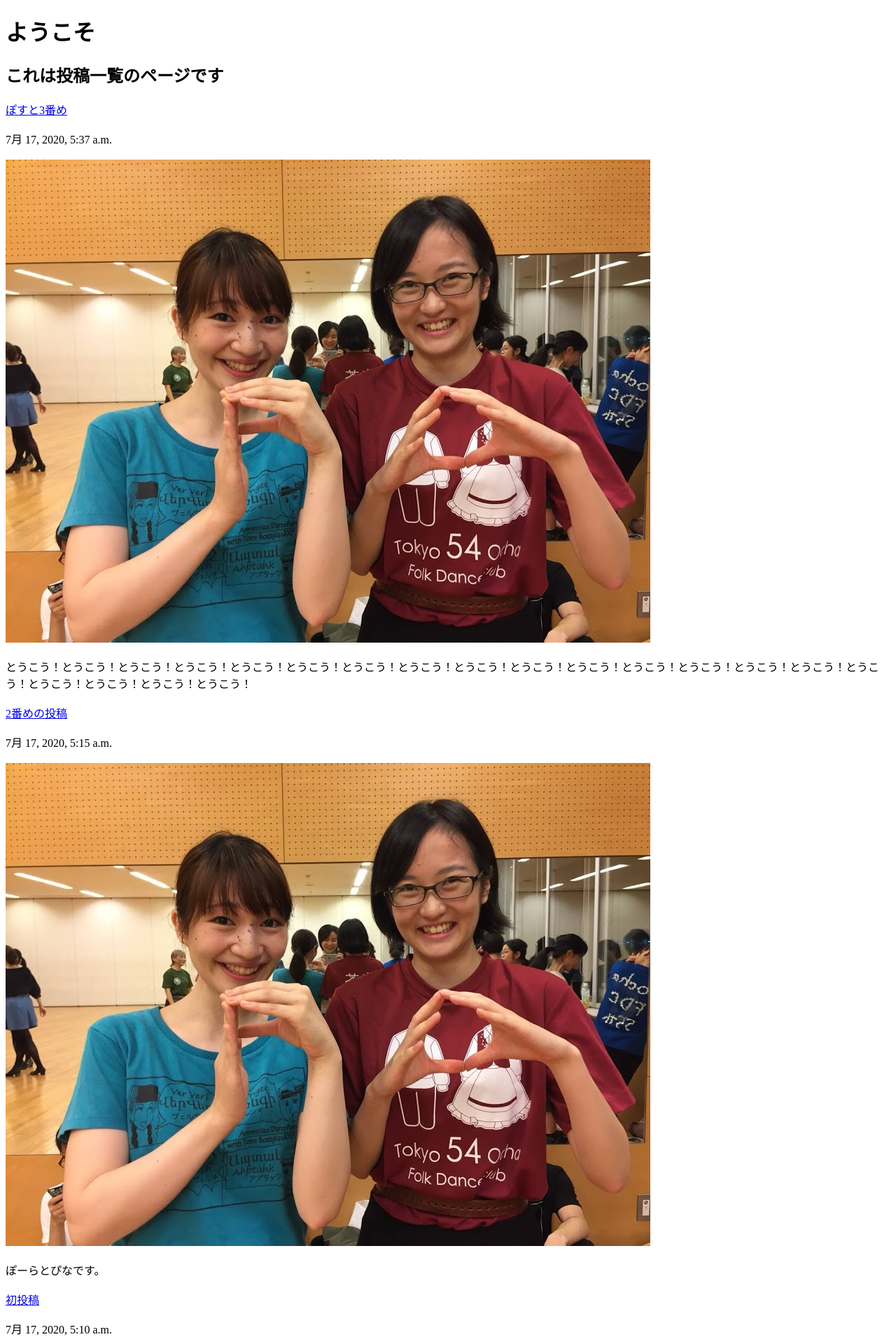
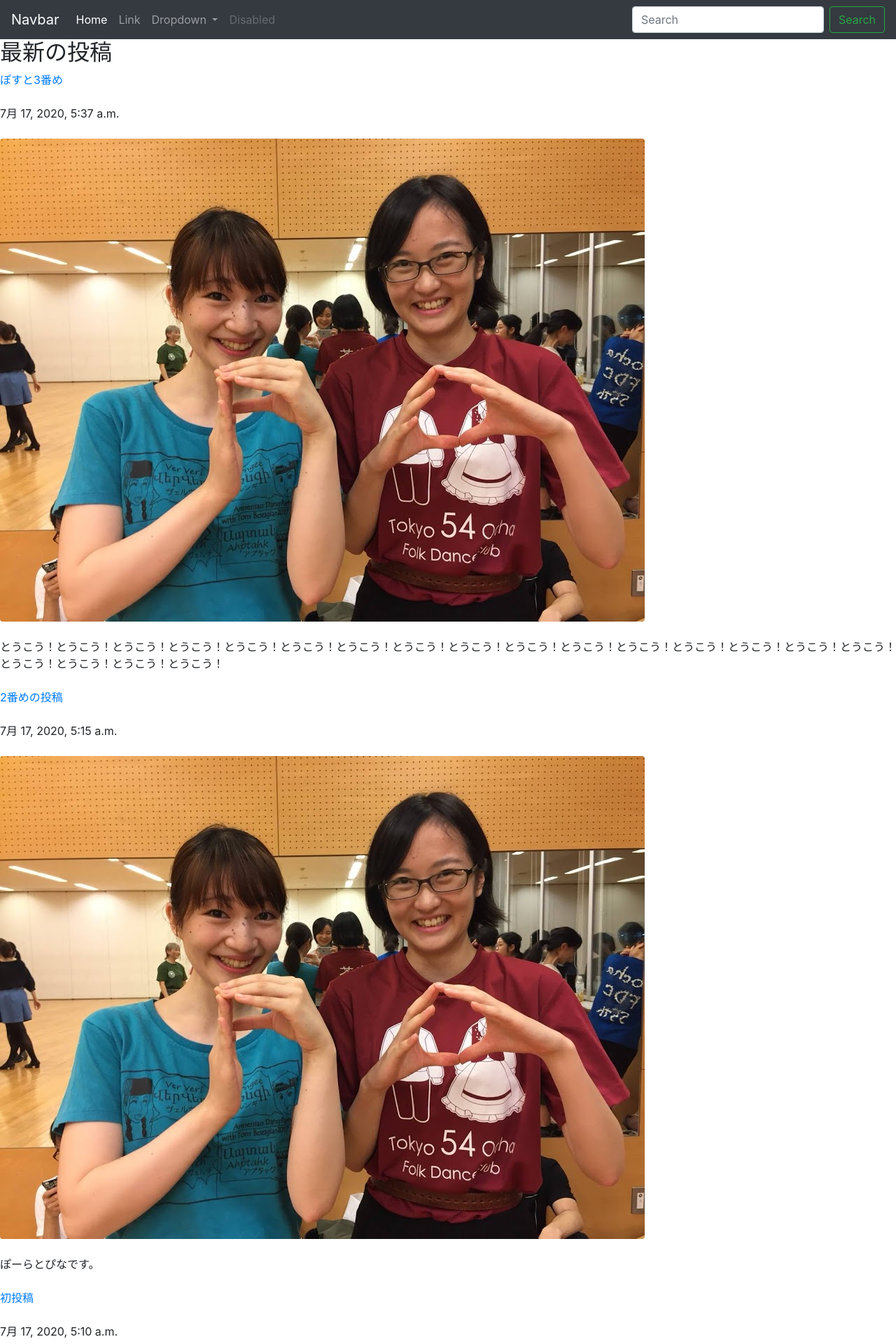
Before and after one commit to hinamae/django_practice, a Django app: page /posts/ in a window 1280 px wide. Shown: the top 1920 px of the page at 70% size. Run offline with Django 3.2, Linux system fonts and the light colour scheme; data comes from the database, SQL or seed files in the repository; some libraries are stand-ins or nearby versions.

Commit message:
bootstrapの導入、navbarの追加と、ima classの追加

```diff
--- a/myblogapp/posts/templates/posts/index.html
+++ b/myblogapp/posts/templates/posts/index.html
@@ -4,10 +4,51 @@
         <title>
             投稿一覧
         </title>
+        <meta charset="utf-8">
+        <meta name="viewport" content="width=device-width, initial-scale=1, shrink-to-fit=no">
+        <link rel="stylesheet" href="https://stackpath.bootstrapcdn.com/bootstrap/4.5.0/css/bootstrap.min.css" integrity="sha384-9aIt2nRpC12Uk9gS9baDl411NQApFmC26EwAOH8WgZl5MYYxFfc+NcPb1dKGj7Sk" crossorigin="anonymous">
     </head>
     <body>
-        <h1>ようこそ</h1>
-        <h2>これは投稿一覧のページです</h2>
+        <nav class="navbar navbar-expand-lg navbar-dark bg-dark">
+            <a class="navbar-brand" href="#">Navbar</a>
+            <button class="navbar-toggler" type="button" data-toggle="collapse" data-target="#navbarSupportedContent" aria-controls="navbarSupportedContent" aria-expanded="false" aria-label="Toggle navigation">
+              <span class="navbar-toggler-icon"></span>
+            </button>
+
+            <div class="collapse navbar-collapse" id="navbarSupportedContent">
+              <ul class="navbar-nav mr-auto">
+                <li class="nav-item active">
+                  <a class="nav-link" href="#">Home <span class="sr-only">(current)</span></a>
+                </li>
+                <li class="nav-item">
+                  <a class="nav-link" href="#">Link</a>
+                </li>
+                <li class="nav-item dropdown">
+                  <a class="nav-link dropdown-toggle" href="#" id="navbarDropdown" role="button" data-toggle="dropdown" aria-haspopup="true" aria-expanded="false">
+                    Dropdown
+                  </a>
+                  <div class="dropdown-menu" aria-labelledby="navbarDropdown">
+                    <a class="dropdown-item" href="#">Action</a>
+                    <a class="dropdown-item" href="#">Another action</a>
+                    <div class="dropdown-divider"></div>
+                    <a class="dropdown-item" href="#">Something else here</a>
+                  </div>
+                </li>
+                <li class="nav-item">
+                  <a class="nav-link disabled" href="#" tabindex="-1" aria-disabled="true">Disabled</a>
+                </li>
+              </ul>
+              <form class="form-inline my-2 my-lg-0">
+                <input class="form-control mr-sm-2" type="search" placeholder="Search" aria-label="Search">
+                <button class="btn btn-outline-success my-2 my-sm-0" type="submit">Search</button>
+              </form>
+            </div>
+          </nav>
+
+
+        <div>
+        <!-- <h1>ようこそ</h1> -->
+        <h2>最新の投稿</h2>
 
         {% for post in posts.all %}
             <!-- 投稿の番号(djangoが勝手に一意にするために割り振ってくれる) -->
@@ -15,13 +56,17 @@
             <br/><br/>
             {{post.published}}
             <br/><br/>
-
-            <img src="{{ post.image.url}}" />
+            <!-- fluid属性でリスポンシブにし、roundedで角を丸くした -->
+            <img src="{{ post.image.url}}" class="img-fluid rounded" />
             <br/><br/>
 
             <!-- {{post.body}} -->
             {{post.summary}}
             <br/><br/>
         {% endfor %}
+        <script src="https://code.jquery.com/jquery-3.5.1.slim.min.js" integrity="sha384-DfXdz2htPH0lsSSs5nCTpuj/zy4C+OGpamoFVy38MVBnE+IbbVYUew+OrCXaRkfj" crossorigin="anonymous"></script>
+        <script src="https://cdn.jsdelivr.net/npm/popper.js@1.16.0/dist/umd/popper.min.js" integrity="sha384-Q6E9RHvbIyZFJoft+2mJbHaEWldlvI9IOYy5n3zV9zzTtmI3UksdQRVvoxMfooAo" crossorigin="anonymous"></script>
+        <script src="https://stackpath.bootstrapcdn.com/bootstrap/4.5.0/js/bootstrap.min.js" integrity="sha384-OgVRvuATP1z7JjHLkuOU7Xw704+h835Lr+6QL9UvYjZE3Ipu6Tp75j7Bh/kR0JKI" crossorigin="anonymous"></script>
+        </div>
     </body>
 </html>
```
Also changed, not shown: README.md.
